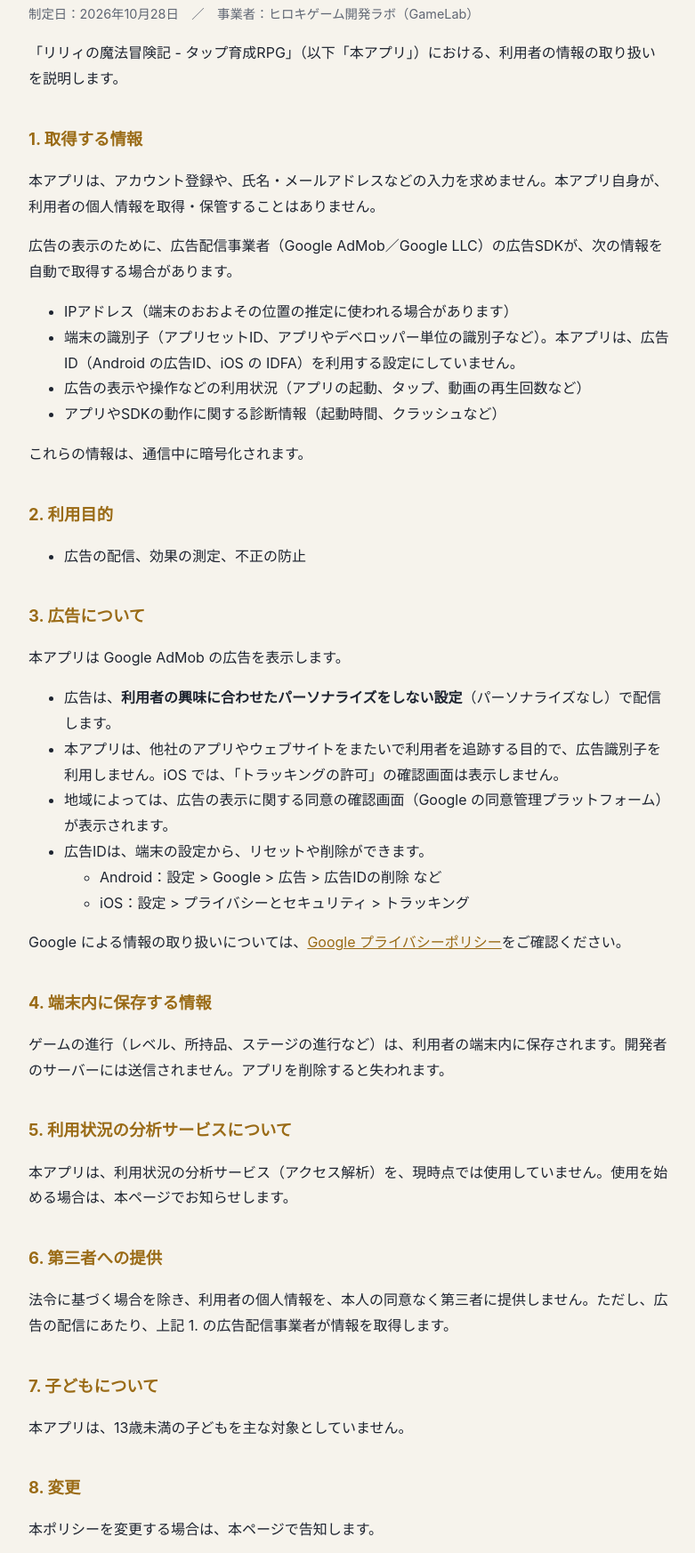
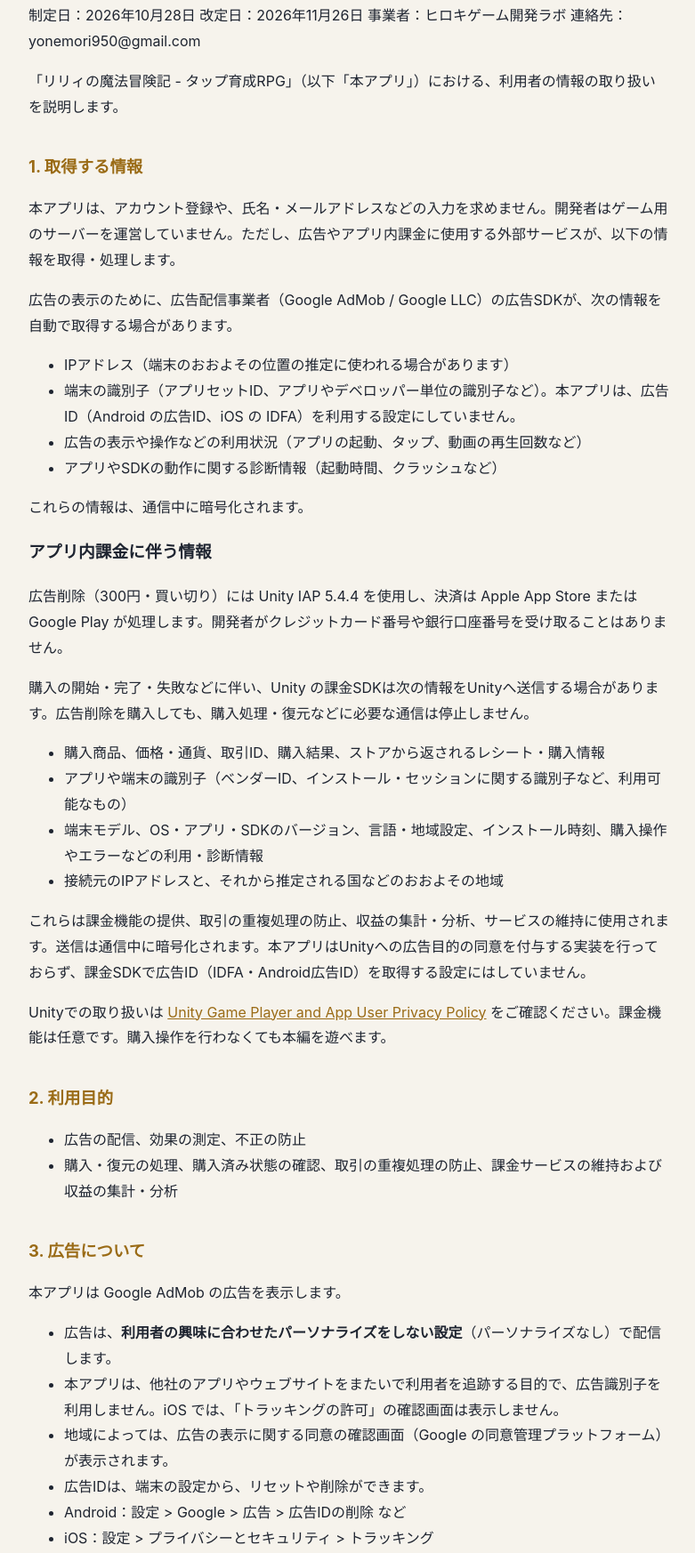
Before and after one commit to hirokiyonemori/hirokiyonemori.github.io, a plain HTML site: page lily/privacy.html in a window 1280 px wide. Shown: the part 109-1855 px from the top of the page at 89% size, without its empty margins (248-1029 px from the left). Drawn offline with Linux system fonts and the light colour scheme.

Commit message:
Update Lily privacy policy for Unity IAP 5.4 purchase data

```diff
--- a/lily/privacy.html
+++ b/lily/privacy.html
@@ -19,13 +19,11 @@
 <body>
 <main>
 <h1>リリィの魔法冒険記 プライバシーポリシー</h1>
-<p class="muted">制定日：2026年10月28日　／　事業者：ヒロキゲーム開発ラボ（GameLab）</p>
-
+<p>制定日：2026年10月28日 改定日：2026年11月26日 事業者：ヒロキゲーム開発ラボ 連絡先：yonemori950@gmail.com</p>
 <p>「リリィの魔法冒険記 - タップ育成RPG」（以下「本アプリ」）における、利用者の情報の取り扱いを説明します。</p>
-
 <h2>1. 取得する情報</h2>
-<p>本アプリは、アカウント登録や、氏名・メールアドレスなどの入力を求めません。本アプリ自身が、利用者の個人情報を取得・保管することはありません。</p>
-<p>広告の表示のために、広告配信事業者（Google AdMob／Google LLC）の広告SDKが、次の情報を自動で取得する場合があります。</p>
+<p>本アプリは、アカウント登録や、氏名・メールアドレスなどの入力を求めません。開発者はゲーム用のサーバーを運営していません。ただし、広告やアプリ内課金に使用する外部サービスが、以下の情報を取得・処理します。</p>
+<p>広告の表示のために、広告配信事業者（Google AdMob / Google LLC）の広告SDKが、次の情報を自動で取得する場合があります。</p>
 <ul>
 <li>IPアドレス（端末のおおよその位置の推定に使われる場合があります）</li>
 <li>端末の識別子（アプリセットID、アプリやデベロッパー単位の識別子など）。本アプリは、広告ID（Android の広告ID、iOS の IDFA）を利用する設定にしていません。</li>
@@ -33,43 +31,48 @@
 <li>アプリやSDKの動作に関する診断情報（起動時間、クラッシュなど）</li>
 </ul>
 <p>これらの情報は、通信中に暗号化されます。</p>
-
+<h3>アプリ内課金に伴う情報</h3>
+<p>広告削除（300円・買い切り）には Unity IAP 5.4.4 を使用し、決済は Apple App Store または Google Play が処理します。開発者がクレジットカード番号や銀行口座番号を受け取ることはありません。</p>
+<p>購入の開始・完了・失敗などに伴い、Unity の課金SDKは次の情報をUnityへ送信する場合があります。広告削除を購入しても、購入処理・復元などに必要な通信は停止しません。</p>
+<ul>
+<li>購入商品、価格・通貨、取引ID、購入結果、ストアから返されるレシート・購入情報</li>
+<li>アプリや端末の識別子（ベンダーID、インストール・セッションに関する識別子など、利用可能なもの）</li>
+<li>端末モデル、OS・アプリ・SDKのバージョン、言語・地域設定、インストール時刻、購入操作やエラーなどの利用・診断情報</li>
+<li>接続元のIPアドレスと、それから推定される国などのおおよその地域</li>
+</ul>
+<p>これらは課金機能の提供、取引の重複処理の防止、収益の集計・分析、サービスの維持に使用されます。送信は通信中に暗号化されます。本アプリはUnityへの広告目的の同意を付与する実装を行っておらず、課金SDKで広告ID（IDFA・Android広告ID）を取得する設定にはしていません。</p>
+<p>Unityでの取り扱いは <a href="https://unity.com/legal/game-player-and-app-user-privacy-policy" rel="noopener">Unity Game Player and App User Privacy Policy</a> をご確認ください。課金機能は任意です。購入操作を行わなくても本編を遊べます。</p>
 <h2>2. 利用目的</h2>
-<ul><li>広告の配信、効果の測定、不正の防止</li></ul>
-
+<ul>
+<li>広告の配信、効果の測定、不正の防止</li>
+<li>購入・復元の処理、購入済み状態の確認、取引の重複処理の防止、課金サービスの維持および収益の集計・分析</li>
+</ul>
 <h2>3. 広告について</h2>
 <p>本アプリは Google AdMob の広告を表示します。</p>
 <ul>
 <li>広告は、<strong>利用者の興味に合わせたパーソナライズをしない設定</strong>（パーソナライズなし）で配信します。</li>
 <li>本アプリは、他社のアプリやウェブサイトをまたいで利用者を追跡する目的で、広告識別子を利用しません。iOS では、「トラッキングの許可」の確認画面は表示しません。</li>
 <li>地域によっては、広告の表示に関する同意の確認画面（Google の同意管理プラットフォーム）が表示されます。</li>
-  <li>広告IDは、端末の設定から、リセットや削除ができます。
-    <ul>
+<li>広告IDは、端末の設定から、リセットや削除ができます。</li>
 <li>Android：設定 &gt; Google &gt; 広告 &gt; 広告IDの削除 など</li>
 <li>iOS：設定 &gt; プライバシーとセキュリティ &gt; トラッキング</li>
+<p>Google による情報の取り扱いは、Google のプライバシーポリシー（https://policies.google.com/privacy）をご確認ください。</p>
 </ul>
-  </li>
-</ul>
-<p>Google による情報の取り扱いについては、<a href="https://policies.google.com/privacy?hl=ja" target="_blank" rel="noopener">Google プライバシーポリシー</a>をご確認ください。</p>
-
 <h2>4. 端末内に保存する情報</h2>
-<p>ゲームの進行（レベル、所持品、ステージの進行など）は、利用者の端末内に保存されます。開発者のサーバーには送信されません。アプリを削除すると失われます。</p>
-
+<p>ゲームの進行（レベル、所持品、ステージの進行など）は、利用者の端末内に保存されます。開発者のサーバーには送信されません。アプリを削除すると失われます。 広告削除の購入済み状態も端末内に保存します。同じストアの購入アカウントで購入履歴を取得することで復元できます。設定の「購入を復元」からも操作できます。ゲームの進行データの復元とは異なります。</p>
 <h2>5. 利用状況の分析サービスについて</h2>
-<p>本アプリは、利用状況の分析サービス（アクセス解析）を、現時点では使用していません。使用を始める場合は、本ページでお知らせします。</p>
-
+<p>本アプリは、一般のゲームプレイを分析するためにUnity Analyticsを初期化したり、データ収集を開始したりしていません。ただし、広告SDKによる広告の測定と、Unity IAPによる購入関連の情報送信・集計・分析は行われます。Unity Analyticsを初期化していないことは、Unity IAPの購入関連情報の送信がないことを意味しません。</p>
 <h2>6. 第三者への提供</h2>
-<p>法令に基づく場合を除き、利用者の個人情報を、本人の同意なく第三者に提供しません。ただし、広告の配信にあたり、上記 1. の広告配信事業者が情報を取得します。</p>
-
+<p>広告の配信のためGoogle、アプリ内課金のためApple・GoogleおよびUnityが、上記の情報をそれぞれの役割に応じて処理します。ゲームの進行データを開発者のサーバーへ送信したり、開発者が名簿等として販売したりすることはありません。法令により必要な場合は、法令に従って対応します。</p>
+<h3>保存期間と開示・削除のご相談</h3>
+<p>端末内の進行データ・購入済み状態は、アプリの削除等により端末から削除できます。ストアの購入履歴・返金は各ストアの手続きに従います。Unityの取引データは課金サービスの運営等に必要な期間保持され、IAPサービスのログはUnityの案内上30日間保持されます。アプリを削除するだけでは、各サービス側の記録は削除されません。</p>
+<p>Unityが開発者の委託先として処理する情報の開示・削除のご相談は、下記のお問い合わせ先へご連絡ください。本人・対象情報の確認を行い、必要に応じてUnityのサポート窓口へ取り次ぎます。Unity自身が管理者として処理する情報は、<a href="https://support.unity.com/hc/en-us/requests/new" rel="noopener">Unityサポート</a> へのお問い合わせをご案内する場合があります。法令や不正防止・会計上の義務により保持が必要な記録は、削除できない場合があります。</p>
 <h2>7. 子どもについて</h2>
 <p>本アプリは、13歳未満の子どもを主な対象としていません。</p>
-
 <h2>8. 変更</h2>
 <p>本ポリシーを変更する場合は、本ページで告知します。</p>
-
 <h2>9. お問い合わせ</h2>
-<p>メール：<a href="mailto:yonemori950@gmail.com">yonemori950@gmail.com</a></p>
-
+<p>yonemori950@gmail.com</p>
 <p class="muted"><a href="./">リリィの魔法冒険記 サポートページへ</a> ／ <a href="../">GameLab のアプリ一覧</a></p>
 </main>
 </body>
```
Lines whose indentation alone changed are shown as unchanged.
